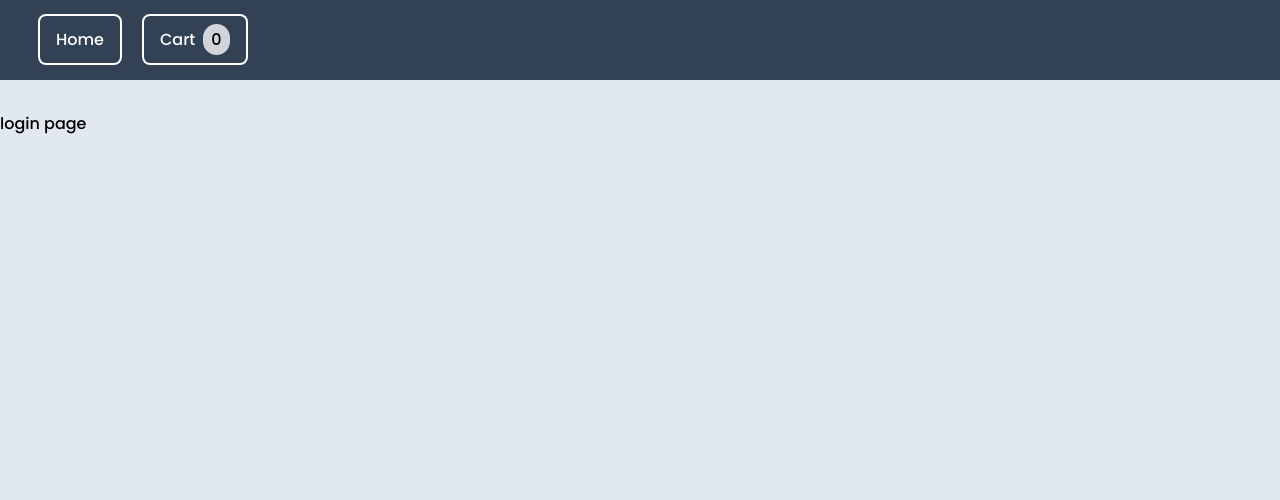
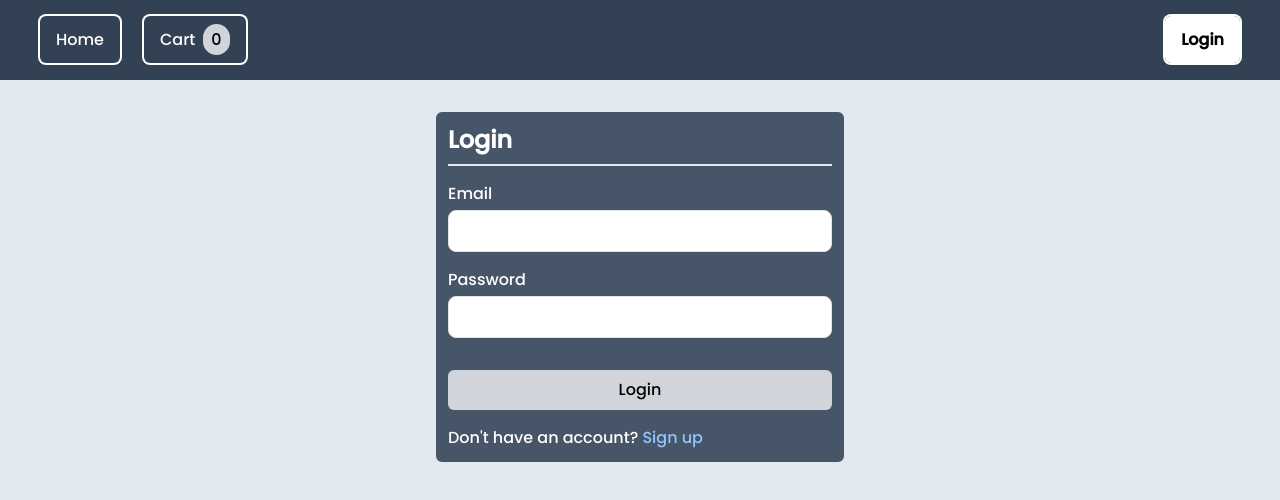
Before and after one commit to hossein-rahmati/e-commerce-shopping, a React (Create React App) app: page /login in a window 1280 px wide. Shown: the top 500 px of the page. Built offline with nearby package versions, Linux system fonts and the light colour scheme.

Commit message:
develope login and signup

```diff
--- /dev/null
+++ b/src/common/Input.js
@@ -0,0 +1,19 @@
+const Input = ({ label, name, formik, type = "text" }) => {
+  return (
+    <div className="formControl">
+      <label>{label}</label>
+      <input
+        {...formik.getFieldProps(name)}
+        type={type}
+        id={name}
+        name={name}
+      />
+      {formik.errors[name] &&
+        formik.touched[name] && ( // with bracket notation we can make objects dynamic
+          <div className="error">{formik.errors[name]}</div>
+        )}
+    </div>
+  );
+};
+
+export default Input;
--- a/src/components/Navigation.js
+++ b/src/components/Navigation.js
@@ -4,8 +4,8 @@ import { useCart } from "../providers/CartProvider";
 const Navigation = () => {
   const { cart } = useCart();
   return (
-    <header className="w-full h-20 bg-slate-700 text-white  mb-8">
-      <nav className="flex items-center h-full px-10">
+    <header className="w-full h-20 bg-slate-700 text-white mb-8">
+      <nav className="flex items-center justify-between h-full px-3 sm:px-10">
         <ul className="flex items-center gap-x-6">
           <li>
             <NavLink className="navLinks" activeClassName="active" exact to="/">
@@ -21,6 +21,18 @@ const Navigation = () => {
             </NavLink>
           </li>
         </ul>
+        <ul>
+          <li>
+            <NavLink
+              className="navLinks"
+              activeClassName="active"
+              exact
+              to="/login"
+            >
+              Login
+            </NavLink>
+          </li>
+        </ul>
       </nav>
     </header>
   );
--- a/src/index.css
+++ b/src/index.css
@@ -3,12 +3,20 @@
 @tailwind utilities;
 
 @layer components {
+  .title {
+    @apply text-4xl font-bold mb-4;
+  }
+
+  .centerItem {
+    @apply flex items-center justify-center;
+  }
+
   .active {
-    @apply bg-white text-black font-bold  px-4 py-3 rounded-md;
+    @apply bg-white text-black font-bold px-4 py-3 rounded-md;
   }
 
   .navLinks {
-    @apply px-4 py-3 ring-2 ring-white rounded-md;
+    @apply px-2 py-2 ring-2 ring-white rounded-md sm:px-4 sm:py-3;
   }
 
   .btn {
@@ -18,6 +26,30 @@
   .primary {
     @apply bg-black text-white;
   }
+
+  .formControl {
+    @apply mb-4 w-72 sm:w-96;
+  }
+
+  .error {
+    @apply text-red-400 w-96;
+  }
+
+  label {
+    @apply flex mb-1  text-white;
+  }
+
+  input[type="text"],
+  input[type="password"],
+  input[type="email"],
+  input[type="tel"],
+  select {
+    @apply w-72 sm:w-96 py-2 px-4 border border-zinc-200 rounded-lg;
+  }
+
+  button:disabled {
+    @apply bg-gray-300 cursor-not-allowed;
+  }
 }
 
 @layer base {
--- a/src/pages/CartPage.js
+++ b/src/pages/CartPage.js
@@ -34,13 +34,13 @@ const CartPage = () => {
 
         {/* the cart section */}
         <section className="basis-4/6 p-2">
-          <h1 className="text-4xl font-bold mx-4 mb-12">YOUR CART</h1>
+          <h1 className="text-4xl font-bold mx-4 mb-24 sm:mb-12">YOUR CART</h1>
 
           {/* map on cart products */}
           {cart.map((item) => {
             return (
               <div
-                className=" flex flex-col items-center justify-between h-28 mb-44 sm:flex-row sm:mb-20 sm:max-w-3xl sm:mx-auto"
+                className="centerItem flex-col h-28 mb-44 sm:flex-row sm:mb-20 sm:max-w-3xl sm:mx-auto"
                 key={item.id}
               >
                 <div>
@@ -55,7 +55,7 @@ const CartPage = () => {
                   <p>${item.offPrice * item.quantity}</p>
                 </div>
 
-                <div className="flex items-center w-52 bg-slate-800 pb-2 rounded-b-md sm:flex-1 sm:h-44 sm:flex-row sm:justify-around sm:rounded-tr-md sm:rounded-br-md sm:rounded-bl-none">
+                <div className="flex items-center justify-between pt-3 px-2 w-52 bg-slate-800 pb-2 rounded-b-md sm:flex-1 sm:h-44 sm:flex-row sm:justify-around sm:rounded-tr-md sm:rounded-br-md sm:rounded-bl-none">
                   <button
                     onClick={() => decrementHandler(item)}
                     className="text-red-500 bg-white p-2 rounded-md"
@@ -92,19 +92,19 @@ const CartSummery = () => {
 
   return (
     <section className="basis-2/6 p-2">
-      <h2 className="text-4xl font-bold mx-4 mb-4">SUMMERY</h2>
+      <h2 className="title mx-4">SUMMERY</h2>
       <section className="bg-slate-700 text-white flex flex-col rounded-md mx-2 gap-y-4 justify-between h-auto p-4 mb-12 sm:mb-20 sm:max-w-3xl sm:mx-auto ">
-        <div className="flex items-center justify-between">
+        <div className="centerItem">
           <p>Subtotal</p>
           <p>${originalTotalPrice}</p>
         </div>
 
-        <div className="flex items-center justify-between mb-2 pb-1 border-b-2 border-gray-500">
+        <div className="centerItem mb-2 pb-1 border-b-2 border-gray-500">
           <p>discount</p>
           <p>{originalTotalPrice - total}</p>
         </div>
 
-        <div className="flex items-center justify-between mb-2">
+        <div className="centerItem mb-2">
           <p>Total</p>
           <p>{total}</p>
         </div>
--- a/src/pages/HomePage.js
+++ b/src/pages/HomePage.js
@@ -10,12 +10,6 @@ const HomePage = () => {
   const { cart } = useCart();
   const dispatch = useCartActions();
 
-  // useEffect(() => {
-  //   axios
-  //     .get("https://nodejs-post-app.herokuapp.com/api/product")
-  //     .then((res) => setProducts(res.data));
-  // }, []);
-
   const addProductHandler = (product) => {
     dispatch({ type: "ADD_TO_CART", payload: product });
     toast.success(`${product.name} added to cart`);
@@ -23,8 +17,8 @@ const HomePage = () => {
 
   return (
     <Layout>
-      <main className="max-w-5xl mx-auto">
-        <h1 className="text-4xl font-bold mx-4">SNEAKERS</h1>
+      <main className="max-w-5xl mx-auto ">
+        <h1 className="title">SNEAKERS</h1>
         <section className="p-4 grid grid-cols-1 gap-8 sm:grid-cols-2 lg:grid-cols-3">
           {data.products.map((product) => (
             <section key={product.id}>
@@ -35,7 +29,7 @@ const HomePage = () => {
                   alt={product.name}
                 />
               </div>
-              <div className="bg-slate-800 text-white max-w-sm rounded-b-md  mx-auto px-4 py-2 flex flex-col justify-between">
+              <div className="bg-slate-800 text-white max-w-sm rounded-b-md mx-auto px-4 py-2 flex flex-col justify-between">
                 <section className="flex justify-between mb-4">
                   <p className="text-lg">{product.name}</p>
                   <p className="text-lg">${product.price}</p>
--- a/src/pages/LoginPage.js
+++ b/src/pages/LoginPage.js
@@ -1,9 +1,67 @@
+import { useFormik } from "formik";
+import Input from "../common/Input";
+import * as yup from "yup";
 import Layout from "../layout/Layout";
+import { Link } from "react-router-dom";
+
+const initialValues = {
+  email: "",
+  password: "",
+};
+
+const validationSchema = yup.object({
+  email: yup
+    .string()
+    .email("Invalid email address")
+    .required("Email is required"),
+
+  password: yup
+    .string()
+    .required("Password is required")
+    .min(6, "must be at least 6 characters"),
+});
 
 const Login = () => {
+  const formik = useFormik({
+    initialValues: initialValues, //initial values of the form
+    // onSubmit, //function to run when the form is submitted
+    validationSchema, //validation schema for the form
+    validateOnMount: true, //validate the forms when the component is mounted
+  });
+
   return (
     <Layout>
-      <h1>login page</h1>
+      <div className="centerItem">
+        <div className="bg-slate-600 p-3 rounded-md">
+          <h2 className="text-2xl font-bold mb-4 border-b-2 pb-2 text-white">
+            Login
+          </h2>
+          <form onSubmit={formik.handleSubmit}>
+            <Input formik={formik} name="email" label="Email" />
+
+            <Input
+              formik={formik}
+              name="password"
+              label="Password"
+              type="password"
+            />
+
+            <button
+              disabled={!formik.isValid} //disable the button if the form had errors
+              type="submit"
+              className="px-6 py-2 btn w-full my-4 cursor-pointer"
+            >
+              Login
+            </button>
+          </form>
+          <div className="text-white">
+            <Link to="/signup">
+              Don't have an account?{" "}
+              <span className="text-blue-300">Sign up</span>
+            </Link>
+          </div>
+        </div>
+      </div>
     </Layout>
   );
 };
--- a/src/pages/SignUpPage.js
+++ b/src/pages/SignUpPage.js
@@ -1,16 +1,99 @@
+import { useFormik } from "formik";
+import Input from "../common/Input";
+import * as yup from "yup";
 import Layout from "../layout/Layout";
+import { Link } from "react-router-dom";
+
+const initialValues = {
+  name: "",
+  email: "",
+  phone: "",
+  password: "",
+  passwordConfirm: "",
+};
+
+const validationSchema = yup.object({
+  name: yup.string().required("Name is required"),
+
+  email: yup
+    .string()
+    .email("Invalid email address")
+    .required("Email is required"),
+
+  phone: yup
+    .string()
+    .required("Phone is required")
+    .matches(/^[0-9]{11}$/, "Invalid phone number") //set a limit to the length of the phone number
+    .nullable(),
+
+  password: yup
+    .string()
+    .required("Password is required")
+    .min(6, "must be at least 6 characters"),
+
+  passwordConfirm: yup
+    .string()
+    .required("Password confirmation is required")
+    .oneOf([yup.ref("password"), null], "Passwords must match"), // for checking if the password is the same
+});
 
 const SignUp = () => {
   const formik = useFormik({
-    initialValues: formValue || initialValues, //initial values of the form
-    onSubmit, //function to run when the form is submitted
+    initialValues: initialValues, //initial values of the form
+    // onSubmit, //function to run when the form is submitted
     validationSchema, //validation schema for the form
     validateOnMount: true, //validate the forms when the component is mounted
-    enableReinitialize: true, // load the last datas if it exists
   });
+
   return (
     <Layout>
-      <h1>signup page</h1>
+      <div className="centerItem">
+        <div className="bg-slate-600 p-3 rounded-md">
+          <h2 className="text-2xl font-bold mb-4 border-b-2 pb-2 text-white">
+            Sign up
+          </h2>
+          <form onSubmit={formik.handleSubmit}>
+            <Input formik={formik} name="name" label="Name" />
+
+            <Input formik={formik} name="email" label="Email" />
+
+            <Input
+              formik={formik}
+              name="phone"
+              label="Phone Number"
+              type="tel"
+            />
+
+            <Input
+              formik={formik}
+              name="password"
+              label="Password"
+              type="password"
+            />
+
+            <Input
+              formik={formik}
+              name="passwordConfirm"
+              label="Password Confirmation"
+              type="password"
+            />
+
+            <button
+              disabled={!formik.isValid} //disable the button if the form had errors
+              type="submit"
+              className="px-6 py-2 btn w-full my-4 cursor-pointer"
+            >
+              Sign Up
+            </button>
+          </form>
+          <div className="text-white">
+            <Link to="/login">
+              already have an account?{" "}
+              <span className="text-blue-300">Login</span>
+            </Link>
+          </div>
+        </div>
+      </div>
     </Layout>
   );
 };
```
